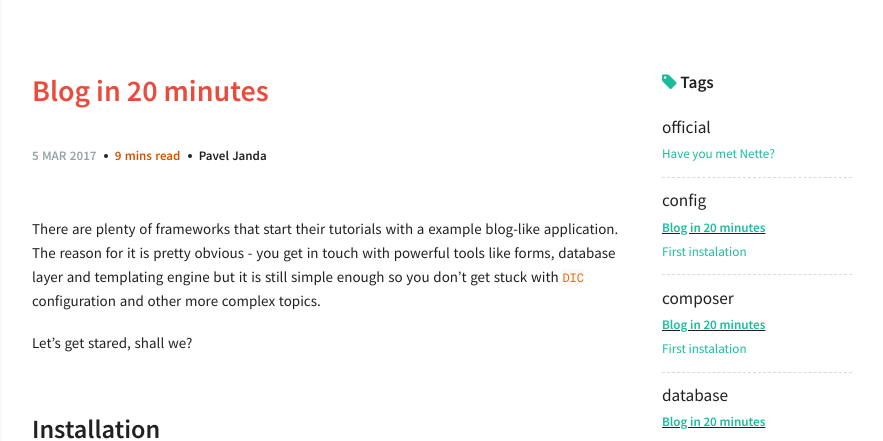
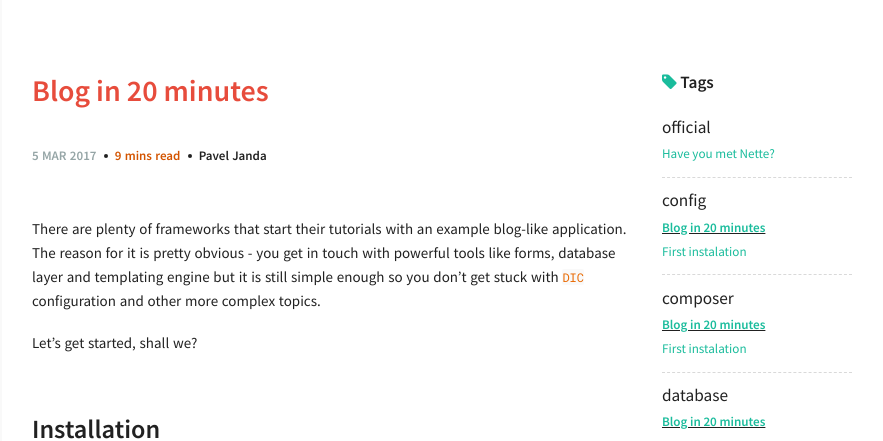
Before and after one commit to monday-factory/nette-tutors, a Jekyll site: the page built from _posts/2017-03-05-blog-in-20-minutes.md, in a window 1280 px wide. Shown: the top 441 px of the page, without its empty margins (318-1201 px from the left). Built offline with Jekyll 4.4.1, drawn with Linux system fonts in a browser that asks for light colours; some of the changed text lies outside the part shown.

Commit message:
Text updates

```diff
--- a/_posts/2017-03-05-blog-in-20-minutes.md
+++ b/_posts/2017-03-05-blog-in-20-minutes.md
@@ -7,9 +7,9 @@ author: paveljanda
 order: "1"
 ---
 
-There are plenty of frameworks that start their tutorials with a example blog-like application. The reason for it is pretty obvious - you get in touch with powerful tools like forms, database layer and templating engine but it is still simple enough so you don't get stuck with `DIC` configuration and other more complex topics.
+There are plenty of frameworks that start their tutorials with an example blog-like application. The reason for it is pretty obvious - you get in touch with powerful tools like forms, database layer and templating engine but it is still simple enough so you don't get stuck with `DIC` configuration and other more complex topics.
 
-Let's get stared, shall we?
+Let's get started, shall we?
 
 <!--more-->
 
```
Also changed, not shown: other parts of _posts/2017-03-05-blog-in-20-minutes.md (+3 -3 lines).
